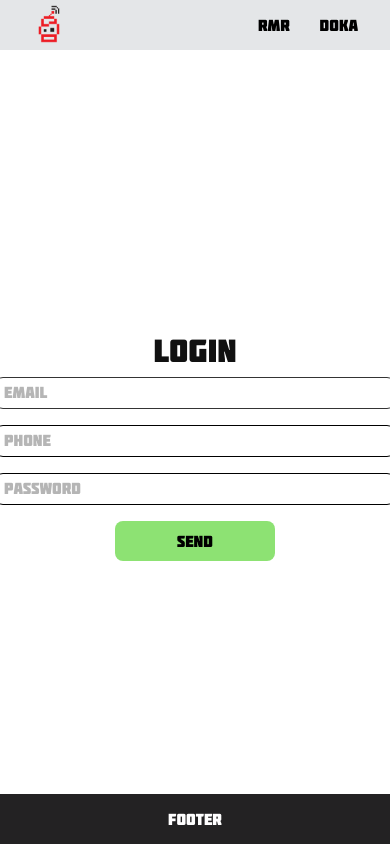
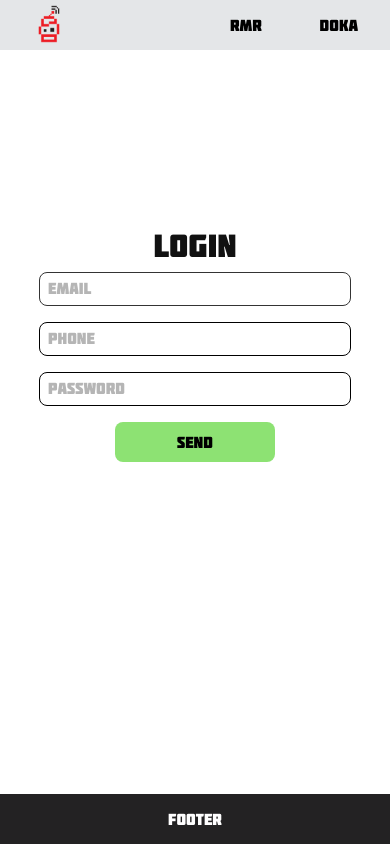
Before and after one commit to olegTheCoder/grachev_rmr_hw_server, a React (Create React App) app: page /login in a window 390 px wide. Built offline with nearby package versions, Linux system fonts and the light colour scheme.

Commit message:
mobile adapt

```diff
--- a/src/App.css
+++ b/src/App.css
@@ -1,8 +1,13 @@
-@import url('https://fonts.googleapis.com/css2?family=Roboto:wght@500&family=Source+Code+Pro&display=swap');
+@import url("https://fonts.googleapis.com/css2?family=Roboto:wght@500&family=Source+Code+Pro&display=swap");
 
 @font-face {
   font-family: Molot;
   src: url("../src/ui-library/fonts/molot/Molot.otf");
+}
+
+.App {
+  width: 100%;
+  height: 100vh;
 }
 
 .wrapper {
--- a/src/features/Footer/style.css
+++ b/src/features/Footer/style.css
@@ -1,9 +1,8 @@
 .footer {
   color: white;
-  position: absolute;
-  left: 0;
   bottom: 0;
   height: 50px;
   width: 100%;
   background-color: rgb(35, 34, 35);
+  position: fixed;
 }
--- a/src/features/Header/Links/style.css
+++ b/src/features/Header/Links/style.css
@@ -1,5 +1,5 @@
 .linksBlock {
-  width: 100px;
+  width: 128px;
   margin-right: 32px;
   display: flex;
   justify-content: space-between;
--- a/src/features/LoginForm/LoginForm.tsx
+++ b/src/features/LoginForm/LoginForm.tsx
@@ -33,7 +33,7 @@ function LoginForm() {
   };
 
   return (
-    <form className="wrapper flex_col" onSubmit={handleSubmit} name="login">
+    <form className="form wrapper flex_col" onSubmit={handleSubmit} name="login">
       <label className="loginLabel">Login</label>
       <input
         className="inputField"
@@ -51,6 +51,7 @@ function LoginForm() {
         value={user.phone}
         type="tel"
         name="tel"
+        pattern="(\+7|\+976)[\d]{10,}"
         placeholder="Phone"
         required
       />
@@ -60,6 +61,7 @@ function LoginForm() {
         value={user.password}
         type="password"
         name="password"
+        pattern="[\w]{4,}"
         placeholder="Password"
         required
       />
--- a/src/features/LoginForm/style.css
+++ b/src/features/LoginForm/style.css
@@ -1,10 +1,13 @@
 .inputField {
-  width: 400px;
+  width: 100%;
   height: 32px;
   font-family: Molot;
   margin: 8px 0px;
   border: solid 1px black;
   border-radius: 8px;
+  flex: 1;
+  display: flex;
+  max-width: 400px;
 }
 
 .inputField::placeholder {
@@ -15,3 +18,8 @@
 .loginLabel {
   font-size: 32px;
 }
+
+.form {
+  width: 80%;
+  margin-bottom: 20%;
+}
--- a/src/screens/ContentScreen/style.css
+++ b/src/screens/ContentScreen/style.css
@@ -7,3 +7,10 @@
   font-size: 32px;
   margin: 16px 0px;
 }
+
+@media (max-width: 480px) {
+  .kitty {
+    width: 90%;
+    height: auto;
+  }
+}
--- a/src/screens/LoginScreen/style.css
+++ b/src/screens/LoginScreen/style.css
@@ -1,4 +1,4 @@
-.pageLayout{
+.pageLayout {
   width: 100%;
-  height: 800px;
+  height: 80%;
 }
```
